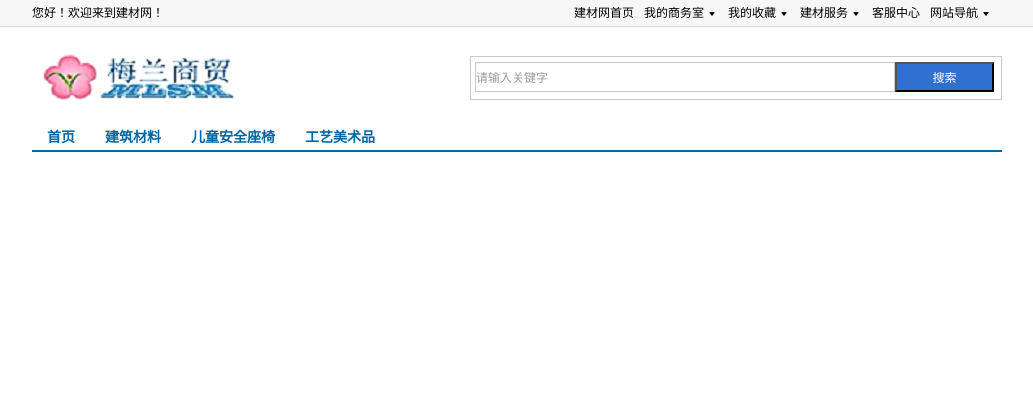
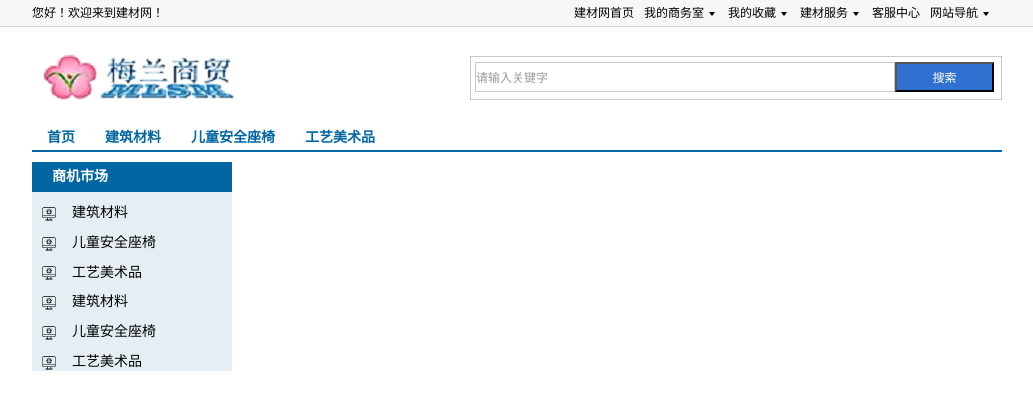
Before and after one commit to wangqiang4518/learn_coding, a plain HTML site: page index_梅兰商城项目.html in a window 1280 px wide. Shown: the whole page, without its empty margins (123-1156 px from the left). Drawn offline with Linux system fonts and the light colour scheme.

Commit message:
20170911梅兰商城_subNav
20170911梅兰商城_subNav

```diff
--- a/csslib/index_梅兰商城项目.css
+++ b/csslib/index_梅兰商城项目.css
@@ -93,3 +93,50 @@ a{
 .nav ul li:hover a{
 	color: white;
 }
+.banner{
+	width: 970px;
+	height: 210px;
+	margin: 0 auto;
+	margin-top: 10px;
+}
+.subNav{
+	width: 200px;
+	height: inherit;
+	margin-right: 11px;
+}
+.ad{
+	width: 520px;
+	height: inherit;
+}
+.message{
+	width: 230px;
+	height: inherit;
+}
+.subNav ul{
+	background-color: #e5eef2;
+}
+.subNav h2{
+	padding-left: 20px;
+	height: 30px;
+	line-height: 30px;
+	font-size: 14px;
+	font-weight: bold;
+	color: white;
+	background-color: #0266a3;
+}
+.subNav s{
+	display: inline-block;
+	width: 16px;
+	height: 16px;
+	background:url(../img/img_sprite_梅兰商城subNav.png);
+	background-position: 0px 0px;
+	vertical-align: middle;
+}
+.subNav li{
+	font-size: 14px;
+	padding-top: 9px;
+	margin-left: 9px;
+}
+.subNav li a{
+	padding-left: 15px;
+}
--- a/index_梅兰商城项目.html
+++ b/index_梅兰商城项目.html
@@ -53,9 +53,19 @@
 
 	<!-- banner -->
 	<div class="banner">
-		<div class="subNav"></div>
-		<div class="ad"></div>
-		<div class="message"></div>
+		<div class="subNav fl">
+			<h2>商机市场</h2>
+			<ul>
+				<li><s></s><a href="#">建筑材料</a></li>
+				<li><s></s><a href="#">儿童安全座椅</a></li>
+				<li><s></s><a href="#">工艺美术品</a></li>
+				<li><s></s><a href="#">建筑材料</a></li>
+				<li><s></s><a href="#">儿童安全座椅</a></li>
+				<li><s></s><a href="#">工艺美术品</a></li>
+			</ul>
+		</div>
+		<div class="ad fl"></div>
+		<div class="message fr"></div>
 	</div>
 	<!-- banner结束 -->
 </body>
```
Also changed, not shown: img/img_sprite_梅兰商城subNav.png (added), img/儿童安全座椅.png (added), img/工具.png (added), img/工艺.png (added), img/建筑材料 (1).png (added), img/建筑材料.png (added), img/房屋.png (added), 1 other file.
